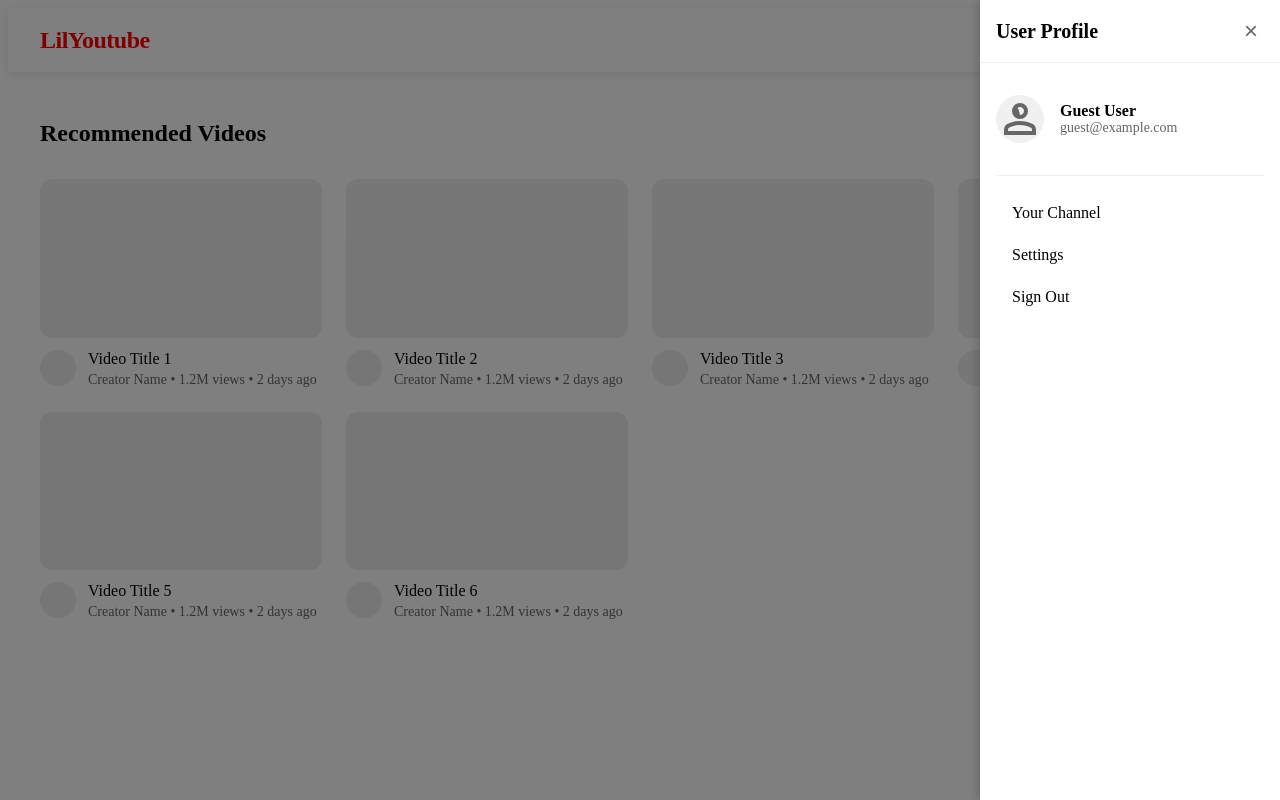
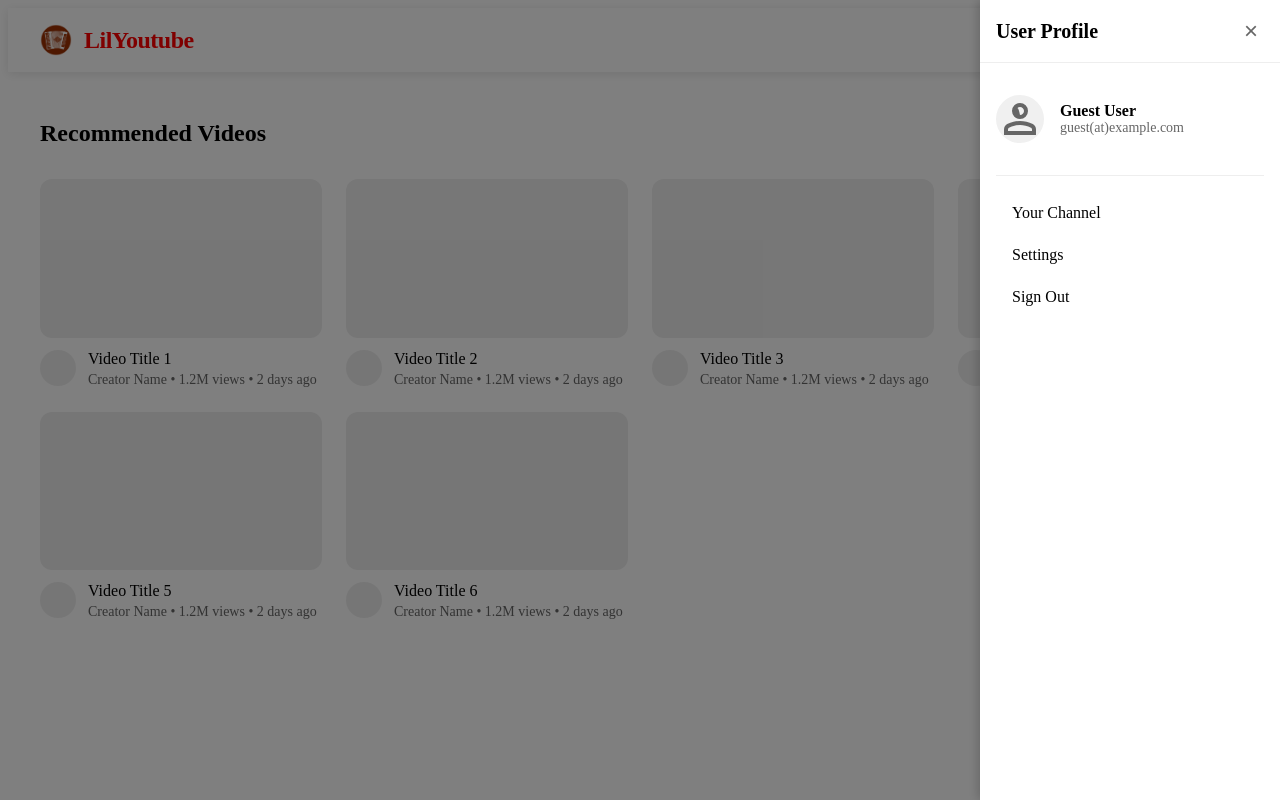
Before and after one commit to Pappt04/Lilyoutube_frontend, an Angular app: page / in a window 1280 px wide. Both pictures are taken after a click on the button "Profile". Built offline with nearby package versions, Linux system fonts and the light colour scheme.

Commit message:
feat: added logo

```diff
--- a/src/app/features/user/profile-section/profile-section.component.html
+++ b/src/app/features/user/profile-section/profile-section.component.html
@@ -16,7 +16,7 @@
                 </div>
                 <div class="details">
                     <p class="name">Guest User</p>
-                    <p class="email">guest@example.com</p>
+                    <p class="email">guest(at)example.com</p>
                 </div>
             </div>
             <hr>
--- a/src/app/shared/components/navbar/navbar.component.css
+++ b/src/app/shared/components/navbar/navbar.component.css
@@ -10,6 +10,12 @@
   z-index: 1000;
   height: 64px;
   box-sizing: border-box;
+}
+
+.nav-brand {
+  display: flex;
+  align-items: center;
+  gap: 0.75rem;
 }
 
 .nav-brand .logo-text {
--- a/src/app/shared/components/navbar/navbar.component.html
+++ b/src/app/shared/components/navbar/navbar.component.html
@@ -1,5 +1,6 @@
 <nav class="navbar">
     <div class="nav-brand">
+        <img ngSrc="/images/lilyoutube_logo.jpg" alt="Logo" width="32" height="32">
         <span class="logo-text">LilYoutube</span>
     </div>
     <div class="nav-actions">
```
Also changed, not shown: src/app/shared/components/navbar/navbar.component.ts (+9 -4 lines), public/images/lilyoutube_logo.jpg (added).
